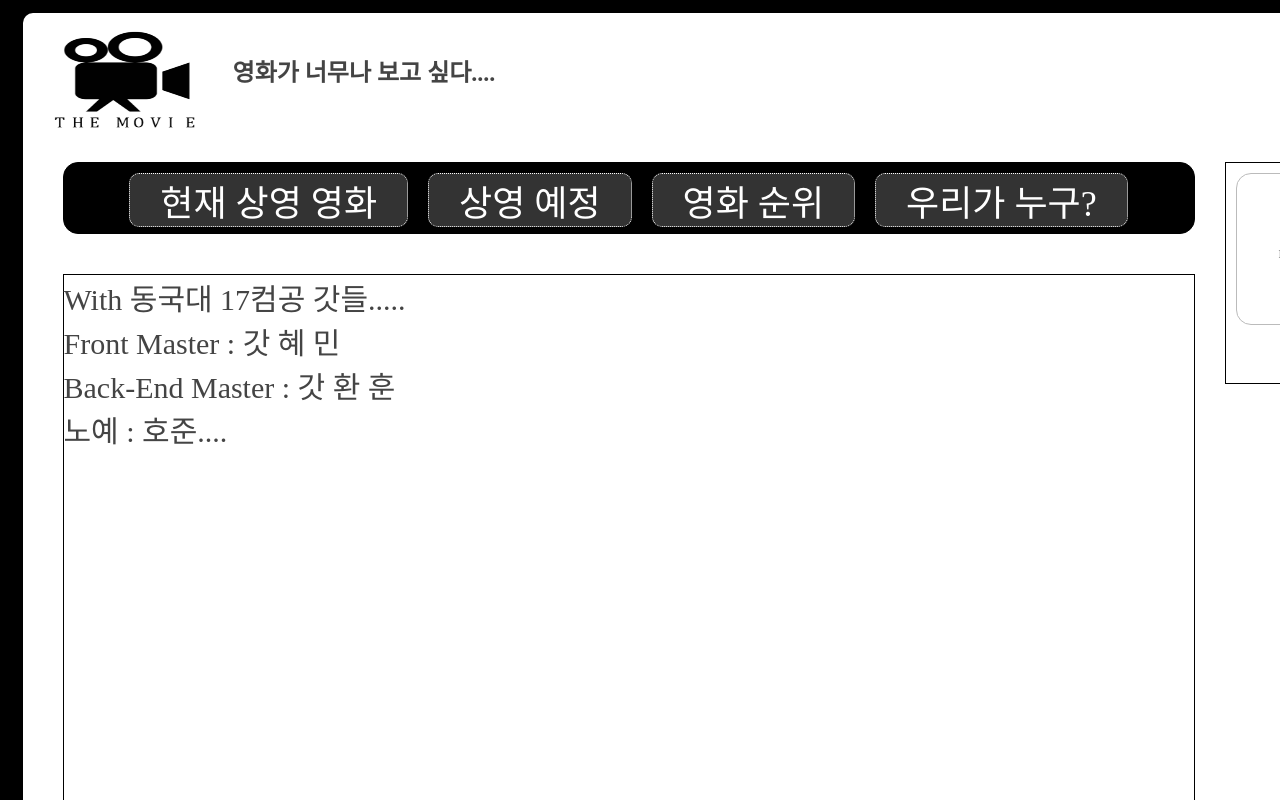
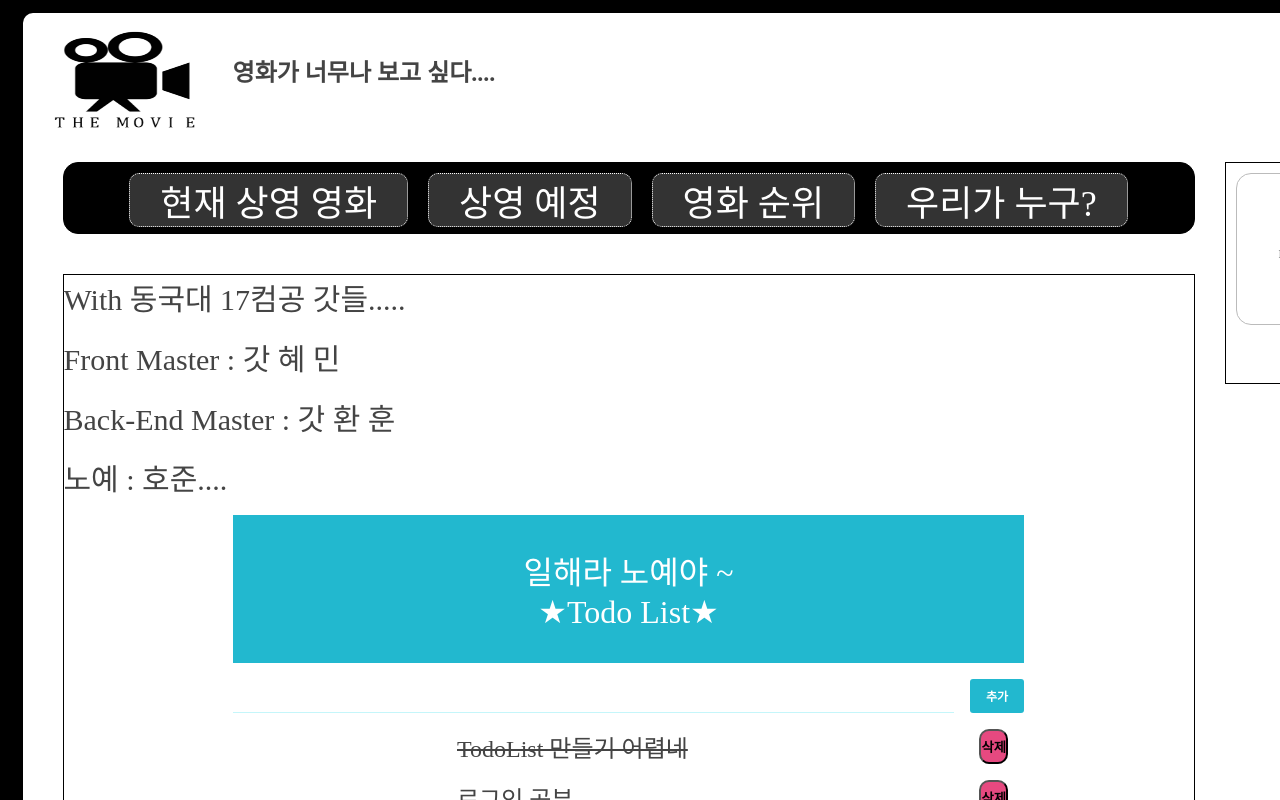
Before and after one commit to tommy16102/Movie, a React (Create React App) app in the folder movie/: page /about in a window 1280 px wide. Shown: the top 800 px of the page. Built offline with nearby package versions, Linux system fonts and the light colour scheme.

Commit message:
Todo List 더미데이터로 테스트해보기

```diff
--- a/movie/src/components/Pages/About.jsx
+++ b/movie/src/components/Pages/About.jsx
@@ -1,6 +1,7 @@
-import React from 'react';
+import React, {useState, useEffect, useRef} from 'react';
 import styled from 'styled-components';
-
+import Form from '../Todo/Form';
+import TodoList from '../Todo/TodoList';
 const MainDiv = styled.div`
     margin-top : -110px;
     margin-left : 40px;
@@ -14,15 +15,93 @@ const Text = styled.p`
     margin : auto;
     context-align : center;
     font-size : 30px;
+    margin-bottom : 1rem;
+`;
+
+
+const TodoMainDiv = styled.div`
+    margin : 0 auto;
+    context-align : center;
+    text-align : center;
+    width : 70%
+`;
+
+const TitleDiv = styled.div`
+    padding : 2rem;
+    background : #22b8cf;
+    font-size : 2rem;
+    color : white;
 `;
 
 const About = ()=>{
+
+    const [todos, SetTodos] = useState( [
+        { id: 0, text: ' TodoList 만들기 어렵네', checked: true },
+        { id: 1, text: ' 로그인 공부 ', checked: true },
+        { id: 2, text: ' 혜민 그래프 공부', checked: false },
+        { id: 3, text: "DB에 넣어보는거 해봐야하는데..", checked:false},
+        {id : 4, text: "React 어렵네...!", checked: false},
+      ])
+
+    const [input, SetInput] = useState('');
+
+    const onToggle = (id) => {
+        const index = todos.findIndex(todo => todo.id === id);
+        const selected = todos[index];
+        const newTodos = [...todos];
+
+        newTodos[index] = {
+            ...selected,
+            checked : !selected.checked,
+        };
+        SetTodos(newTodos);
+    }
+
+    const handleChange = (e)=>{
+        SetInput(e.target.value);
+    }
+
+    const handleCreate = ()=>{
+        let newTodo = {id : todos.length+1 ,text : input, checked: false};
+        SetInput('');
+        SetTodos((prev)=>
+            [...prev, newTodo]
+        );
+        inputEl.current.focus();
+    }
+
+    const handleRemove = (id) => {
+        let newTodos = todos.filter(todo => todo.id !== id);
+        SetTodos(newTodos);
+      }
+
+    const inputEl = useRef(null);
+
+
     return(
         <MainDiv>
-            <Text>With 동국대 17컴공 갓들..... <br/></Text>
-            <Text>Front Master : 갓 혜 민 <br/></Text>
-            <Text>Back-End Master : 갓 환 훈 </Text>
-            <Text>노예 : 호준....<br/></Text>
+            <div>
+                <Text>With 동국대 17컴공 갓들..... <br/></Text>
+                <Text>Front Master : 갓 혜 민 <br/></Text>
+                <Text>Back-End Master : 갓 환 훈 </Text>
+                <Text>노예 : 호준....<br/></Text>
+            </div>
+            <TodoMainDiv>
+                <TitleDiv>
+                    일해라 노예야 ~<br/>
+                    ★Todo List★
+                </TitleDiv>
+                <Form
+                    refinfo = {inputEl}
+                    onChange={handleChange}
+                    onCreate={handleCreate}
+                    value = {input}/>
+                <TodoList
+                    todos={todos}
+                    onToggle={onToggle}
+                    onRemove={handleRemove}/>
+            </TodoMainDiv>
+
         </MainDiv>
     );
 };
--- /dev/null
+++ b/movie/src/components/Todo/Form.jsx
@@ -0,0 +1,42 @@
+import React from 'react'
+import styled from 'styled-components';
+
+const FormDiv = styled.div`
+    display : flex;
+    margin-top : 1rem;
+`;
+
+const Input = styled.input`
+    flex : 1;
+    font-size: 1.25rem;
+    outline: none;
+    border: none;
+    border-bottom: 1px solid #c5f6fa;
+`;
+
+const Create_Button = styled.div`
+    padding-top: 0.5rem;
+    padding-bottom: 0.5rem;
+    padding-left: 1rem;
+    padding-right: 1rem;
+    margin-left: 1rem;
+    background: #22b8cf;
+    border-radius: 3px;
+    color: white;
+    font-weight: 600;
+    cursor: pointer;
+`;
+
+const Form = ({value, onChange, onCreate, onKeyPress, refinfo}) =>{
+
+    return(
+        <FormDiv>
+            <Input value = {value} onChange={onChange} onKeyPress={onKeyPress} ref={refinfo}/>
+            <Create_Button onClick={onCreate}>
+                추가
+            </Create_Button>
+        </FormDiv>
+    );
+};
+
+export default Form;
--- /dev/null
+++ b/movie/src/components/Todo/Todo.jsx
@@ -0,0 +1,41 @@
+import React from "react";
+import styled from "styled-components";
+
+
+const TodoDiv = styled.div`
+    display : flex;
+    justify-content : space-between;
+    margin-top : 1rem;
+`;
+
+const DeleteButton = styled.button`
+    margin-right: 1rem;
+    background: #e64980;
+    font-weight: 600;
+    border-radius: 10px;
+`;
+
+const ContentDiv = styled.div`
+    font-size : 1.5rem;
+    margin-right : 2rem;
+    margin-left : 14rem;
+    text-decoration : ${(props)=>(props.checked ? 'line-through' : 'none')};
+`;
+
+const Todo = ({text, checked, id, onRemove, onToggle}) =>{
+
+    return(
+        <>
+            <TodoDiv>
+                <ContentDiv onClick={()=> onToggle(id)} checked={checked}>
+                    {text}
+                </ContentDiv>
+                <DeleteButton onClick={()=>onRemove(id)}>삭제</DeleteButton>
+            </TodoDiv>
+
+        </>
+    );
+
+};
+
+export default Todo;
--- /dev/null
+++ b/movie/src/components/Todo/TodoList.jsx
@@ -0,0 +1,23 @@
+import React, {useEffect} from "react";
+import styled from "styled-components";
+import Todo from "./Todo";
+
+
+const TodoList = ({todos, onToggle, onRemove}) => {
+
+    const listItems = todos.map((todo, index) =>
+        <Todo
+        {...todo}
+        onToggle={onToggle}
+        onRemove={onRemove}
+        key={index}/>
+    );
+
+    return(
+        <div>
+            {listItems}
+        </div>
+    );
+};
+
+export default TodoList;
```
Also changed, not shown: 1 other file (tests, documents, lock files or other folders).
